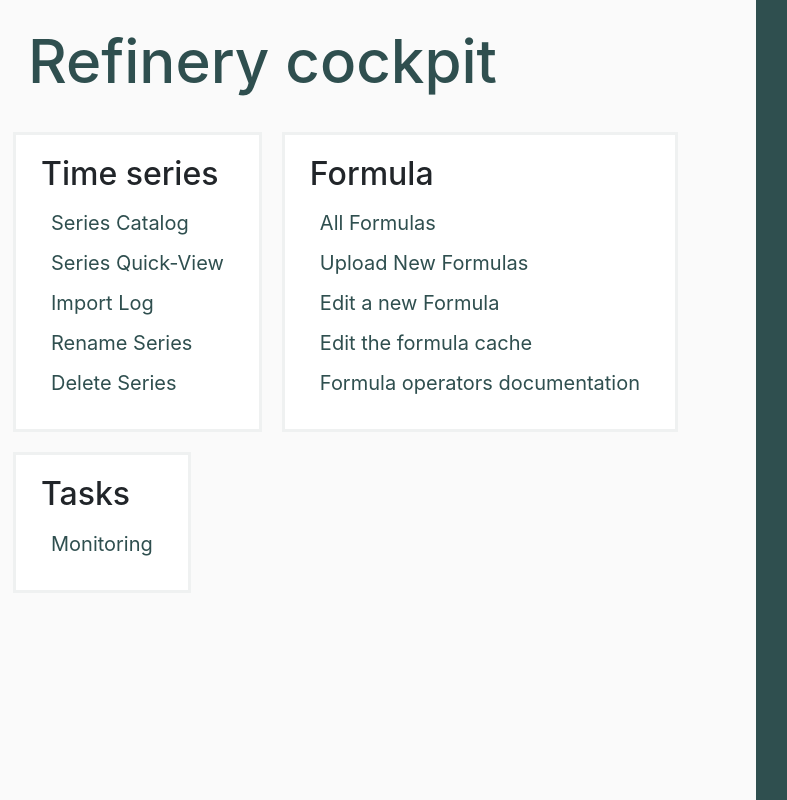
After one commit to pythonianfr/tshistory_refinery, a Flask app: page / in a window 1280 px wide. The commit adds this page. Shown: the whole page, without its empty margins (12-799 px from the left). Run offline with Flask 2, Linux system fonts and the light colour scheme; parts of the project's set-up code (start-up, migrations or seed data) failed here and were passed over; some libraries are stand-ins or nearby versions.

Commit message:
cockpit: move cockpit to tshistory_refinery

```diff
--- /dev/null
+++ b/tshistory_refinery/refinery_static/cockpit.css
@@ -0,0 +1,64 @@
+.summary {
+    display: flex;
+    flex-wrap: wrap;
+}
+
+section {
+    padding: 10px 0px;
+    margin: 10px;
+    border-style: solid;
+    border-color: #eff1f1;
+    background-color: #ffffff;
+}
+
+section:hover {
+    border-color: lightgrey;
+    border-radius: 3px;
+}
+
+h1 {
+    margin: 25px;
+    color: darkslategray;
+    font-size: 60px;
+}
+
+h2 {
+    margin: 10px 25px;
+}
+
+html, body {
+    height:100%;
+    background-color: darkslategray;
+}
+
+.container {
+    width:60%;
+    height: 100%;
+    background-color: #fafafa;
+    position: absolute;
+}
+
+a {
+    color: darkslategray;
+    margin: 0px 35px;
+}
+
+a:hover{
+    color: darkslategray;
+    font-style: normal;
+}
+
+ul {
+    list-style-type: none;
+    padding: 0px;
+}
+
+li {
+    font-size: 20px;
+    padding: 5px 0px;
+}
+
+li:hover {
+    background-color: lightgrey;
+
+}
--- a/tshistory_refinery/refinery_static/style.css
+++ b/tshistory_refinery/refinery_static/style.css
@@ -19,11 +19,6 @@ span.tzaware {
 
 .gridlike button {
     margin: 2px;
-}
-
-section:hover {
-    background: lightgrey;
-    border-radius: 3px;
 }
 
 
--- a/tshistory_refinery/templates/formula_form.html
+++ b/tshistory_refinery/templates/formula_form.html
@@ -17,7 +17,7 @@
 <section>
     <legend>Download current Formula</legend>
     <a class="btn btn-default"
-       href={{url_for("downloadformulas")}}
+       href={{url_for("refinery.downloadformulas")}}
        download="formula.csv">
         Download
     </a>
--- /dev/null
+++ b/tshistory_refinery/templates/summary.html
@@ -0,0 +1,27 @@
+{% extends "base.html" %}
+
+{% block body %}
+
+<link rel="stylesheet" type="text/css"
+      href="{{url_for('refinery.static', filename='cockpit.css')}}"/>
+
+<body>
+    <div class="container">
+        <h1>{{title}}</h1>
+
+        <div class="summary">
+            {% for section in sections %}
+            <section>
+                <h2>{{section}}</h2>
+                <ul>
+                    {% for item in sections[section] %}
+                    <li><a href={{ sections[section][item] }}>{{item}}</a></li>
+                    {% endfor %}
+                </ul>
+            </section>
+            {% endfor %}
+        </div>
+    </div>
+</body>
+
+{% endblock %}
--- a/tshistory_refinery/webapi.py
+++ b/tshistory_refinery/webapi.py
@@ -1,5 +1,9 @@
 
-from flask import Flask
+from flask import (
+    Flask,
+    render_template,
+    url_for
+)
 
 from sqlalchemy import create_engine
 
@@ -14,7 +18,7 @@ from tshistory_xl.blueprint import blueprint as excel
 from tshistory_refinery import http, blueprint
 
 
-def make_app(config, tsa, editor_callback=None):
+def make_app(config, tsa, editor_callback=None, more_sections=None):
     app = Flask('refinery')
     dburi = config['db']['uri']
     engine = create_engine(dburi)
@@ -23,6 +27,39 @@ def make_app(config, tsa, editor_callback=None):
 
     def has_permission(perm):
         return True
+
+    @app.route('/')
+    def welcome():
+        title = 'Refinery cockpit'
+        sections = {
+            'Time series': {
+                'Series Catalog': url_for('tsview.tssearch'),
+                'Series Quick-View': url_for('tsview.home'),
+                'Import Log': url_for('tsview.tslog'),
+                'Rename Series': url_for('tsview.tsrename'),
+                'Delete Series': url_for('tsview.tsdelete'),
+            },
+            'Formula': {
+                'All Formulas': url_for('refinery.formulas'),
+                'Upload New Formulas': url_for('refinery.addformulas'),
+                'Edit a new Formula': url_for('tsview.tsformula'),
+                'Edit the formula cache': url_for('refinery.formulacache'),
+                'Formula operators documentation': url_for('tsview.formula_operators'),
+            },
+            'Tasks': {
+                'Monitoring': url_for('reworkui.home')
+            }
+        }
+
+        if more_sections is not None:
+            sections.update(more_sections())
+
+        return render_template(
+            'summary.html',
+            title=title,
+            sections=sections,
+            has_write_permission=has_permission('write')
+        )
 
     app.register_blueprint(
         tsview(
```
